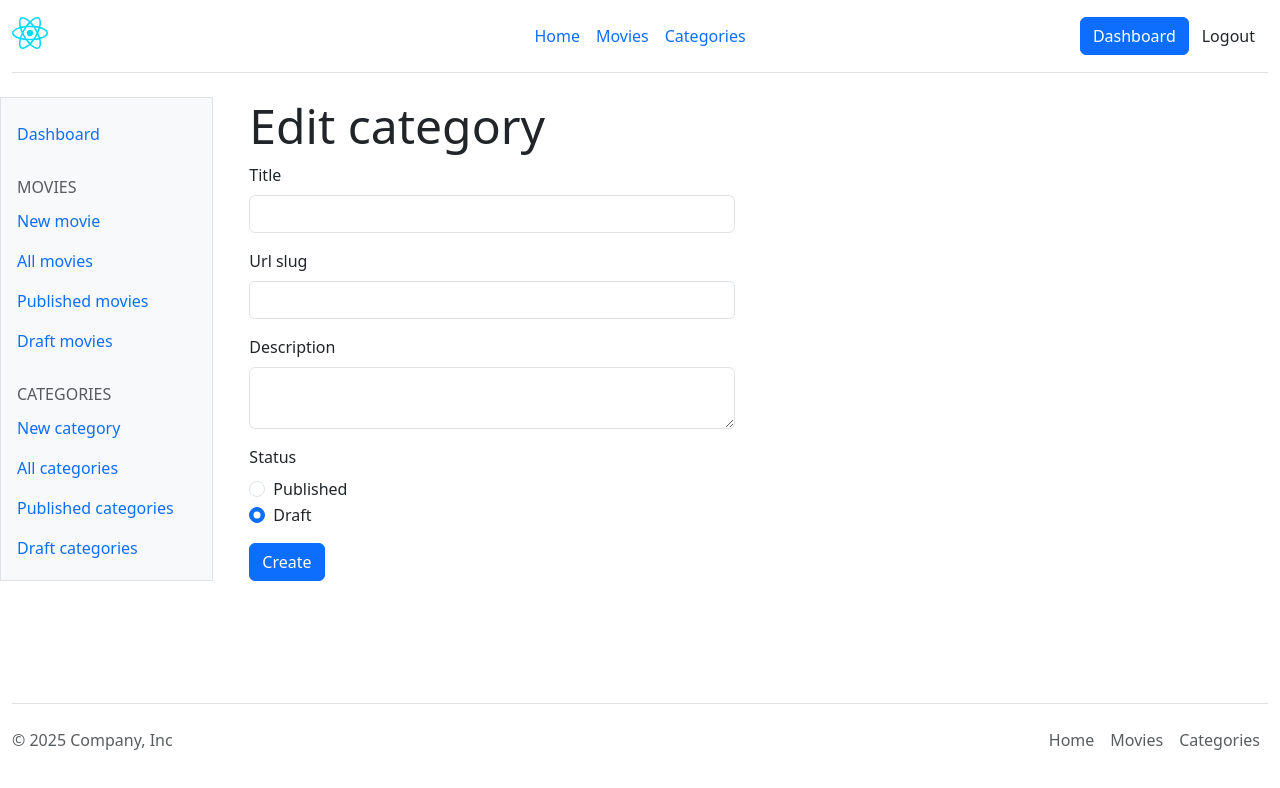
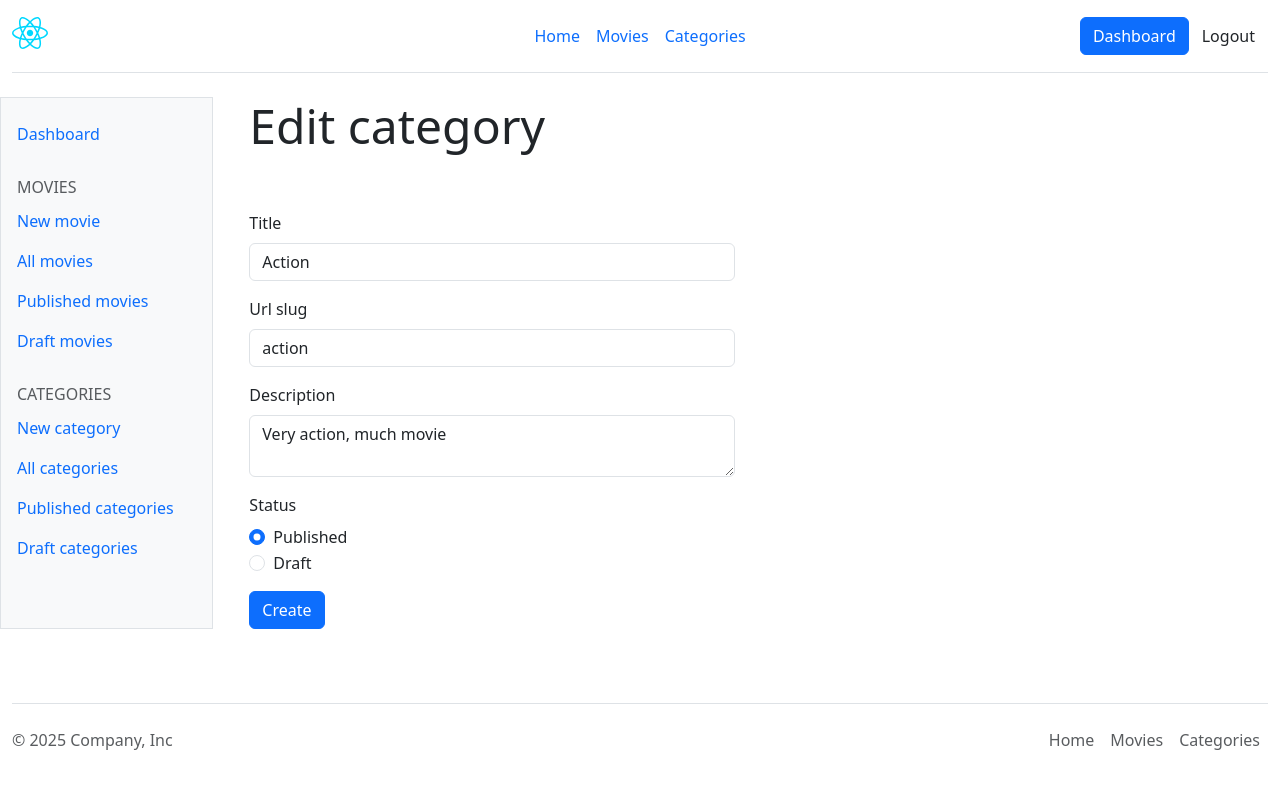
Before and after one commit to front-end-by-rimantas/55-grupe-final-fantasy, a React (Vite) app in the folder client/: page /admin/categories/action/edit in a window 1280 px wide. Shown: the top 788 px of the page. Built offline with nearby package versions, Linux system fonts and the light colour scheme.

Commit message:
Edit category

```diff
--- a/client/src/components/forms/AdminCategoryForm.jsx
+++ b/client/src/components/forms/AdminCategoryForm.jsx
@@ -1,10 +1,10 @@
 import { useState } from "react";
 
-export function AdminCategoryForm() {
-    const [title, setTitle] = useState('');
-    const [url, setUrl] = useState('');
-    const [description, setDescription] = useState('');
-    const [status, setStatus] = useState('draft');
+export function AdminCategoryForm({ category }) {
+    const [title, setTitle] = useState(category?.title ?? '');
+    const [url, setUrl] = useState(category?.url ?? '');
+    const [description, setDescription] = useState(category?.description ?? '');
+    const [status, setStatus] = useState(category?.status ?? 'draft');
 
     function handleFormSubmit(e) {
         e.preventDefault();
@@ -29,7 +29,7 @@ export function AdminCategoryForm() {
     }
 
     return (
-        <form onSubmit={handleFormSubmit} className="col-12 col-md-9 col-lg-6">
+        <form onSubmit={handleFormSubmit} className="col-12 col-md-9 col-lg-6 mt-5">
             <div className="mb-3">
                 <label htmlFor="title" className="form-label">Title</label>
                 <input onChange={e => setTitle(e.target.value)} value={title} type="text"
--- a/client/src/pages/admin/categories/EditCategory.jsx
+++ b/client/src/pages/admin/categories/EditCategory.jsx
@@ -2,13 +2,20 @@ import { AdminPageTitle } from "../../../components/AdminPageTitle";
 import { AdminCategoryForm } from "../../../components/forms/AdminCategoryForm";
 
 export function AdminEditCategoryPage() {
+    const category = {
+        title: 'Action',
+        url: 'action',
+        description: 'Very action, much movie',
+        status: 'published',
+    };
+
     return (
         <main>
             <AdminPageTitle title="Edit category" />
 
             <div className="container">
                 <div className="row">
-                    <AdminCategoryForm />
+                    <AdminCategoryForm category={category} />
                 </div>
             </div>
         </main>
```
